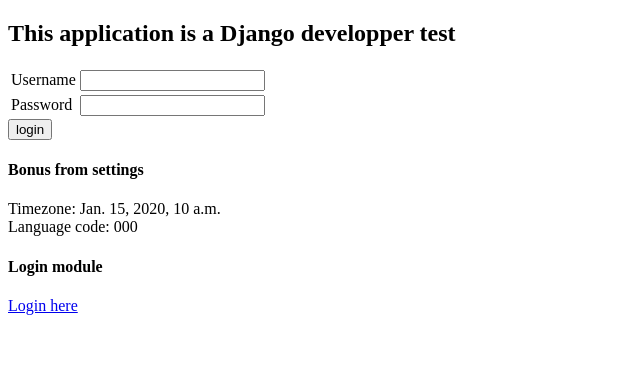
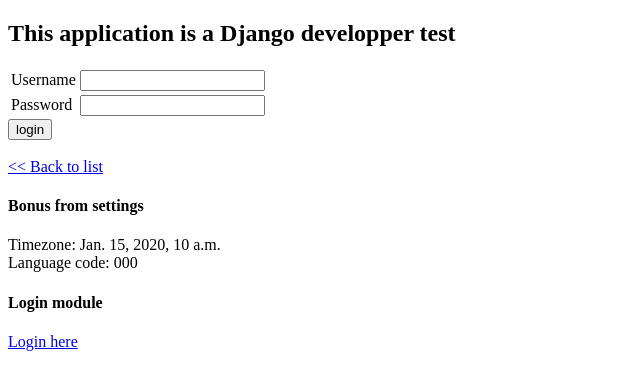
Before and after one commit to IBestuzhev/KeyUA-Test-Task, a Django app: template profileapp/templates/Login.html in a window 1280 px wide. Shown: the top 390 px of the page, without its empty margins (0-640 px from the left). Run offline with Django 3.2, Linux system fonts and the light colour scheme; the template is opened without the code that fills it: most values are stand-ins (such as "Sample title", 1, 10 or a date in 2020); form fields are guessed from the names that the template uses.

Commit message:
Added link to homepage from login page

```diff
--- a/profileapp/templates/Login.html
+++ b/profileapp/templates/Login.html
@@ -21,5 +21,7 @@
 <input type="submit" value="login" />
 <input type="hidden" name="next" value="{{ next }}" />
 </form>
+<br/>
+<a href='{% url list_profile %}'>&lt;&lt; Back to list</a>
 
 {% endblock %}
```
